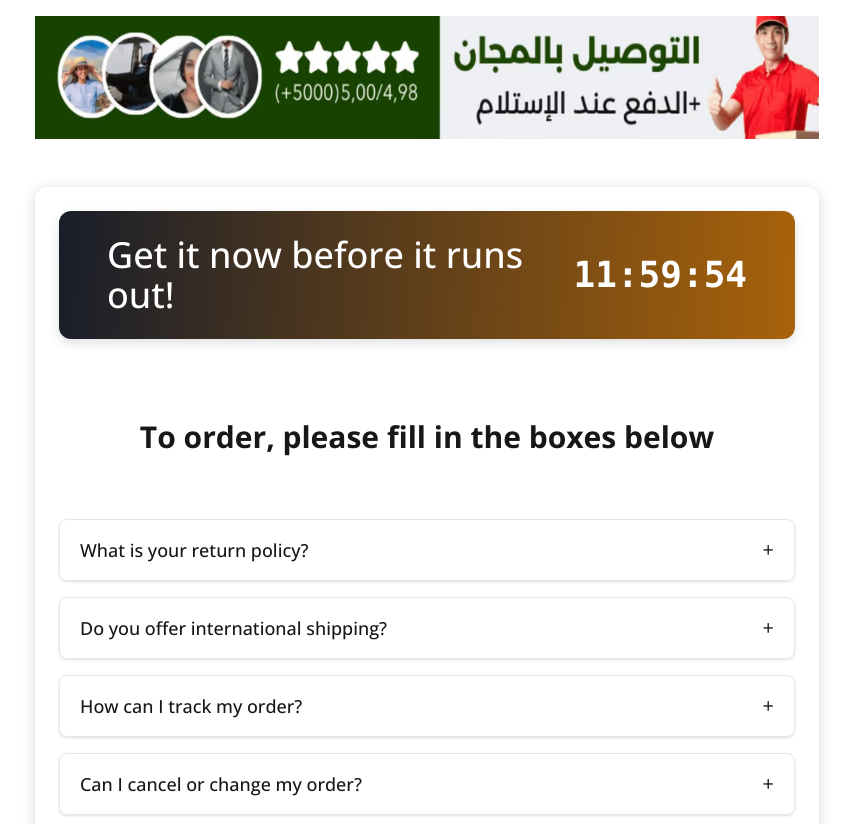
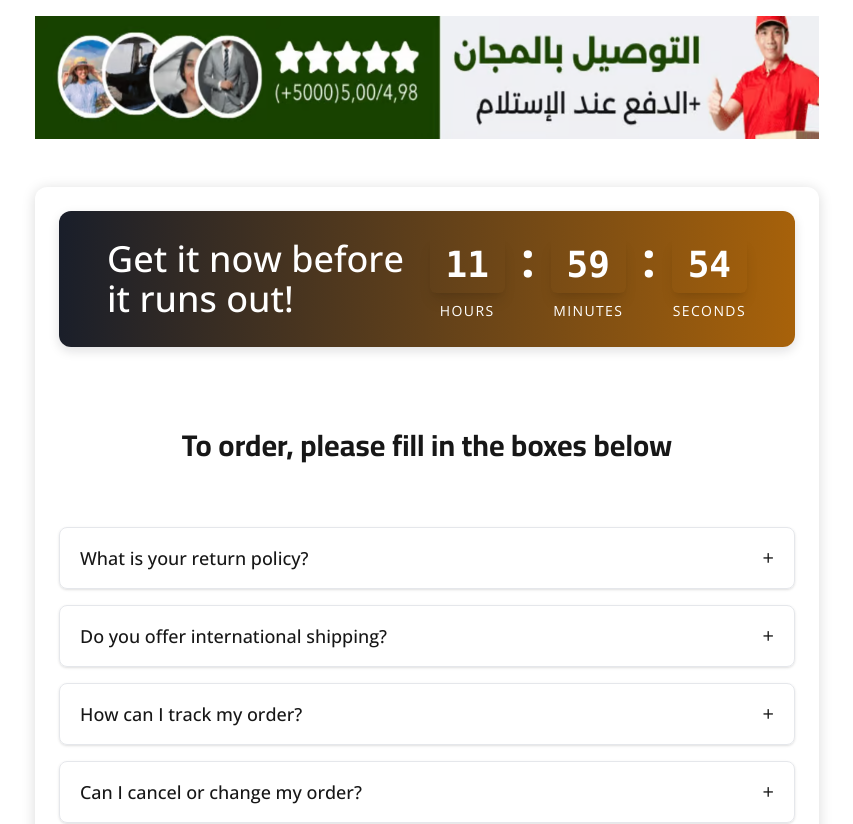
Before and after one commit to moheenarcade/main-landing-page, a Next.js app: page / in a window 1280 px wide. Shown: the top 824 px of the page, without its empty margins (213-1066 px from the left). Built offline with nearby package versions, Linux system fonts and the light colour scheme; no server answers.

Commit message:
added new changes

```diff
--- a/src/components/countdownTimer/index.jsx
+++ b/src/components/countdownTimer/index.jsx
@@ -1,3 +1,4 @@
+
 // 'use client';
 
 // import { useEffect, useState } from 'react';
@@ -8,28 +9,32 @@
 //   const [timeLeft, setTimeLeft] = useState(TOTAL_SECONDS);
 
 //   useEffect(() => {
+//     const initializeEndTime = () => {
+//       const newEndTime = Date.now() + TOTAL_SECONDS * 1000;
+//       localStorage.setItem('countdownEndTime', newEndTime.toString());
+//       return newEndTime;
+//     };
 
-//     let endTime = localStorage.getItem('countdownEndTime');
-
-//     if (!endTime) {
-//       const now = Date.now();
-//       endTime = now + TOTAL_SECONDS * 1000;
-//       localStorage.setItem('countdownEndTime', endTime);
-//     } else {
-//       endTime = parseInt(endTime, 10);
+//     let endTime = parseInt(localStorage.getItem('countdownEndTime') || '', 10);
+//     if (!endTime || isNaN(endTime)) {
+//       endTime = initializeEndTime();
 //     }
 
 //     const updateTimer = () => {
 //       const now = Date.now();
-//       const diff = Math.max(Math.floor((endTime - now) / 1000), 0);
+//       let diff = Math.floor((endTime - now) / 1000);
+
+//       if (diff <= 0) {
+//         endTime = initializeEndTime();
+//         diff = TOTAL_SECONDS;
+//       }
+
 //       setTimeLeft(diff);
 //     };
 
 //     updateTimer();
 
-//     const interval = setInterval(() => {
-//       updateTimer();
-//     }, 1000);
+//     const interval = setInterval(updateTimer, 1000);
 
 //     return () => clearInterval(interval);
 //   }, []);
@@ -41,12 +46,11 @@
 //   const seconds = formatTime(timeLeft % 60);
 
 //   return (
-//     <div className="text-center text-4xl font-mono font-bold text-[#efba1e] w-fit mx-auto">
+//     <div className="text-center text-4xl font-mono font-bold text-[white] w-fit mx-auto">
 //       {hours}:{minutes}:{seconds}
 //     </div>
 //   );
 // }
-
 
 
 'use client';
@@ -83,9 +87,7 @@ export default function CountdownTimer() {
     };
 
     updateTimer();
-
     const interval = setInterval(updateTimer, 1000);
-
     return () => clearInterval(interval);
   }, []);
 
@@ -96,8 +98,34 @@ export default function CountdownTimer() {
   const seconds = formatTime(timeLeft % 60);
 
   return (
-    <div className="text-center text-4xl font-mono font-bold text-[white] w-fit mx-auto">
-      {hours}:{minutes}:{seconds}
+    <div className="flex justify-center items-center gap-4 text-white">
+      {/* HOURS */}
+      <div className="flex flex-col items-center">
+        <div className=" px-4 py-2 rounded-md text-4xl font-bold font-mono shadow-lg">
+          {hours}
+        </div>
+        <span className="mt-2 text-sm uppercase tracking-widest">Hours</span>
+      </div>
+
+      <div className="text-5xl font-bold mb-[40px]">:</div>
+
+      {/* MINUTES */}
+      <div className="flex flex-col items-center">
+        <div className=" px-4 py-2 rounded-md text-4xl font-bold font-mono shadow-lg">
+          {minutes}
+        </div>
+        <span className="mt-2 text-sm uppercase tracking-widest">Minutes</span>
+      </div>
+
+      <div className="text-5xl font-bold mb-[40px]">:</div>
+
+      {/* SECONDS */}
+      <div className="flex flex-col items-center">
+        <div className="px-4 py-2 rounded-md text-4xl font-bold font-mono shadow-lg">
+          {seconds}
+        </div>
+        <span className="mt-2 text-sm uppercase tracking-widest">Seconds</span>
+      </div>
     </div>
   );
 }
--- a/src/components/getItNow/index.jsx
+++ b/src/components/getItNow/index.jsx
@@ -70,10 +70,10 @@ const GetInNow = ({ product_sku }) => {
 
                 return (
                     <>
-                        <div className="discount-price relative border-y-[1px] mt-6 flex items-center justify-center md:justify-between">
-                            <div className="flex flex-row justify-start items-start ml-0 w-full py-4 lg:py-6 gap-2 md:gap-6 text-[#57637a] ">
-                                <p className='text-xl lg:text-3xl font-[700]'>{salePrice.toFixed(2)} {currencyCode}</p>
-                                <p className='text-xl lg:text-3xl line-through font-[500] text-[#57637a]'>{originalPrice.toFixed(2)} {currencyCode}</p>
+                        <div className="discount-price relative border-y-[1px] border-y-[#d6dce9] mt-6 flex items-center justify-center md:justify-between">
+                            <div className="flex flex-row justify-start items-start ml-0 w-full py-4 lg:py-6 gap-2 md:gap-6">
+                                <p className='text-xl lg:text-3xl font-[700] text-[#57637a]'>{salePrice.toFixed(2)} {currencyCode}</p>
+                                <p className='text-xl lg:text-3xl line-through font-[500] text-[#939cab]'>{originalPrice.toFixed(2)} {currencyCode}</p>
                             </div>
                             <div className="dicousnt-mobile-badge text-white bg-red-600 py-1 px-3 rounded-lg font-[600] block md:hidden">
                                 -{discountPercent}%
@@ -88,14 +88,14 @@ const GetInNow = ({ product_sku }) => {
                         </div>
                         <div className="dicount-desc text-start font-[700] w-full md:w-[50%] pt-4">
                             <p className='text-[15px] md:text-xl'>{t('Now_and_for_a_limited_time')} {discountPercent}% {t('discount_and_free_delivery')}</p>
-                            <p className='text-[15px] md:text-xl text-red-600'>{t('Tax_included_this_offer_is_limited')}</p>
+                            <p className='text-[15px] md:text-xl text-[#ce0606]'>{t('Tax_included_this_offer_is_limited')}</p>
                         </div>
                     </>
                 );
             })()}
 
             <div className="pt-6 lg:pt-20 text-start lg:text-center">
-                <p className='text-lg lg:text-3xl font-[800] lg:font-[700]'>{t('To_order_please_fill_in_the_boxes_below')}</p>
+                <p className='text-[20px] lg:text-3xl font-[800] lg:font-[700] cairo-family'>{t('To_order_please_fill_in_the_boxes_below')}</p>
                 <div className="price-selection mt-2 lg:mt-4">
 
                     {product?.discount_prices?.map((option, index) => {
@@ -110,25 +110,25 @@ const GetInNow = ({ product_sku }) => {
                                 key={index}
                                 onClick={() => setSelectedIndex(index)}
                                 className={`group single-price mb-4 cursor-pointer relative flex flex-col md:flex-row justify-between items-center border-[2px] rounded-xl py-3 px-3 lg:px-8 transition-all duration-[0.3s] ease-in-out
-                ${selectedIndex === index ? 'border-black bg-gray-100 scale-[1.01]' : 'border-[#838383] hover:bg-gray-100 hover:scale-[1.01] hover:border-black'}
+                ${selectedIndex === index ? 'border-[#a8620a] bg-gray-100 scale-[1.01]' : 'border-[#acb9d2] hover:bg-gray-100 hover:scale-[1.01] hover:border-black'}
             `}
                             >
                                 <div class="rPyoc block md:hidden text-[12px]" bis_skin_checked="1"><font><font>Most requested</font></font><p><span class="qC_pa"></span><span class="oy8sJ"></span></p></div>
                                 <div className="flex items-start w-full lg:items-center gap-4">
                                     <div className={`checkbox h-6 w-6 rounded-full border-[2px] flex items-center justify-center
-                    ${selectedIndex === index ? 'border-black bg-black' : 'border-[#838383] group-hover:border-black'}
+                    ${selectedIndex === index ? 'border-[#a8620a] bg-[#a8620a]' : 'border-[#acb9d2] group-hover:border-[#191e2a]'}
                 `}>
                                         {selectedIndex === index && <div className="h-3 w-3 bg-white rounded-full"></div>}
                                     </div>
                                     <div className="">
                                         <p className={`text-md text-start md:text-xl font-[600] transition-all
-                    ${selectedIndex === index ? 'text-black' : 'text-[#626262] font-[600] group-hover:text-black'}
+                    ${selectedIndex === index ? 'text-[#191e2a]' : 'text-[#57637a] font-[600] group-hover:text-[#191e2a]'}
                 `}>
                                             Buy {quantity} - Save {discountPercent}%
                                         </p>
                                         <div className="block md:hidden">
                                             <div className={`text-sm md:text-2xl gap-4 lg:gap-0 flex flex-row lg:flex-col justify-start md:justify-end italic transition-all
-                ${selectedIndex === index ? 'text-black font-bold' : 'text-[#626262] group-hover:text-black'}
+                ${selectedIndex === index ? 'text-[#191e2a] font-bold' : 'text-[#57637a] group-hover:text-[#191e2a]'}
             `}>
                                                 <p className='whitespace-nowrap'>{totalPrice.toFixed(2)} {currencyCode}</p>
                                                 <p className="line-through whitespace-nowrap italic">{originalTotal.toFixed(2)} {currencyCode}</p>
--- a/src/style/index.css
+++ b/src/style/index.css
@@ -1,4 +1,5 @@
 @import url("https://fonts.googleapis.com/css2?family=Open+Sans:ital,wght@0,300..800;1,300..800&display=swap");
+@import url('https://fonts.googleapis.com/css2?family=Cairo:wght@200..1000&display=swap');
 @import "tailwindcss";
 
 :root {
@@ -17,6 +18,10 @@ body {
   color: var(--foreground);
   background: var(--background);
   font-family: "Open Sans", sans-serif;
+}
+
+.cairo-family {
+  font-family: "Cairo", sans-serif;
 }
 
 .get-it-now-main {
@@ -216,7 +221,7 @@ body {
   font-weight: 600;
   color: white;
   text-transform: uppercase;
-  background-color: black;
+  background-color: #a8620a;
 }
 
 .rPyoc>p .qC_pa {
@@ -228,7 +233,7 @@ body {
   position: absolute;
   width: 0;
   height: 0;
-  border-bottom-color: black;
+  border-bottom-color: #a8620a;
   border-bottom-width: 8px;
   border-bottom-style: solid;
   display: block;
@@ -245,7 +250,7 @@ body {
   position: absolute;
   width: 0;
   height: 0;
-  border-bottom-color: black;
+  border-bottom-color: #a8620a;
   border-bottom-width: 8px;
   border-bottom-style: solid;
   display: block;
```
